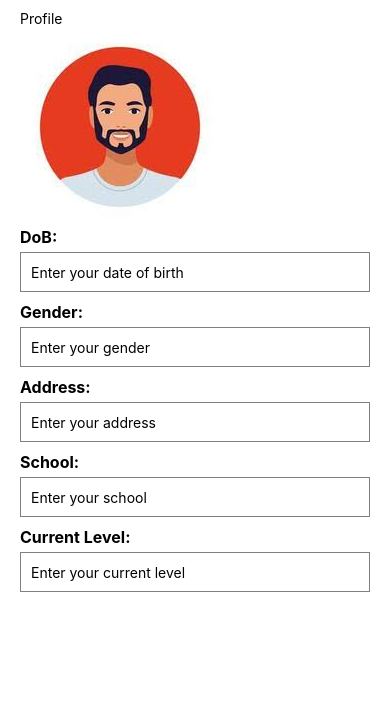
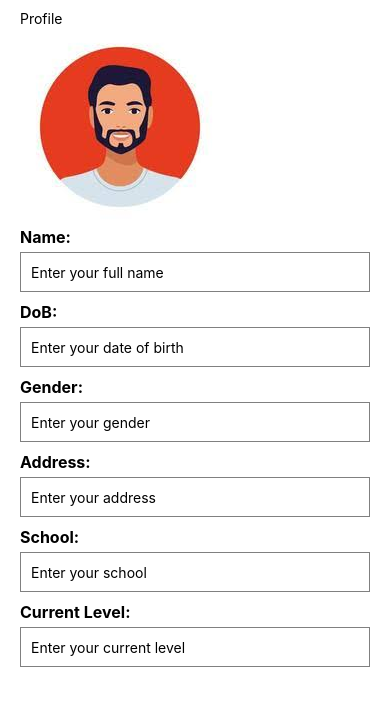
Before and after one commit to Mousumi927/PayTrack-BackEnd, a React Native app in the folder payTrack-ChildPhone/: screen / in a window 390 px wide. Shown: the top 706 px of the page. Built offline with nearby package versions, Linux system fonts and the light colour scheme.

Commit message:
edited name field

```diff
--- a/payTrack-ChildPhone/ProfilePage.jsx
+++ b/payTrack-ChildPhone/ProfilePage.jsx
@@ -18,7 +18,13 @@ const ProfileScreen = () => {
           style={styles.profileImage}
         />
       </View>
-
+      <Text style={styles.label}>Name:</Text>
+      <TextInput
+        style={styles.input}
+        value={name}
+        onChangeText={setName}
+        placeholder="Enter your full name"
+      />
       <Text style={styles.label}>DoB:</Text>
       <TextInput
         style={styles.input}
```
